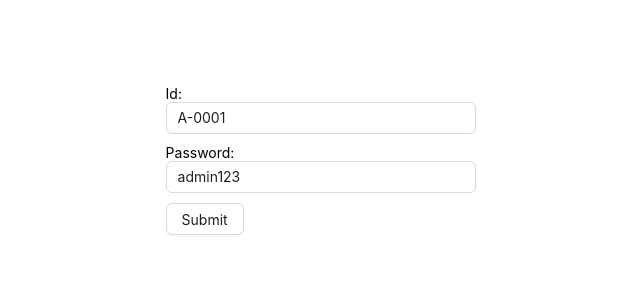
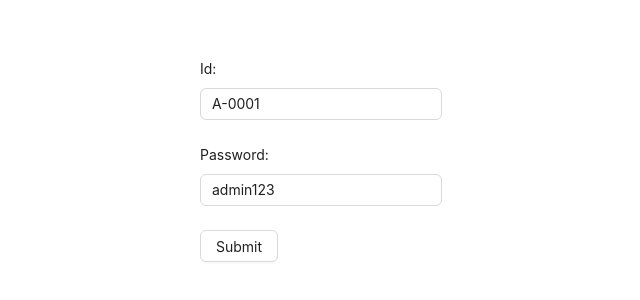
Before and after one commit to miavai649/ph-university-client, a React (Vite) app: page /login in a window 1280 px wide. Shown: the part 240-540 px from the top of the page, without its empty margins (319-959 px from the left). Built offline with nearby package versions, Linux system fonts and the light colour scheme.

Commit message:
create academic semester page initialize and phform and ph input component modified

```diff
--- a/src/components/form/PHForm.tsx
+++ b/src/components/form/PHForm.tsx
@@ -1,3 +1,4 @@
+import { Form } from 'antd'
 import { ReactNode } from 'react'
 import {
   FieldValues,
@@ -26,7 +27,9 @@ const PHForm = ({ onSubmit, children, defaultValues }: TFormProps) => {
 
   return (
     <FormProvider {...methods}>
-      <form onSubmit={methods.handleSubmit(onSubmit)}>{children}</form>
+      <Form layout='vertical' onFinish={methods.handleSubmit(onSubmit)}>
+        {children}
+      </Form>
     </FormProvider>
   )
 }
--- a/src/components/form/PHInput.tsx
+++ b/src/components/form/PHInput.tsx
@@ -1,4 +1,4 @@
-import { Input } from 'antd'
+import { Form, Input } from 'antd'
 import { Controller } from 'react-hook-form'
 
 type TInputProps = {
@@ -10,10 +10,13 @@ type TInputProps = {
 const PHInput = ({ type, name, label }: TInputProps) => {
   return (
     <div style={{ marginBottom: '10px' }}>
-      {label ? label : null}
       <Controller
         name={name}
-        render={({ field }) => <Input {...field} type={type} id={name} />}
+        render={({ field }) => (
+          <Form.Item label={label}>
+            <Input {...field} type={type} id={name} />
+          </Form.Item>
+        )}
       />
     </div>
   )
--- a/src/pages/admin/AcademicManagement/CreateAcademicSemester.tsx
+++ b/src/pages/admin/AcademicManagement/CreateAcademicSemester.tsx
@@ -1,8 +1,23 @@
+import { FieldValues, SubmitHandler } from 'react-hook-form'
+import PHForm from '../../../components/form/PHForm'
+import PHInput from '../../../components/form/PHInput'
+import { Button, Col, Flex } from 'antd'
+
 const CreateAcademicSemester = () => {
+  const onSubmit: SubmitHandler<FieldValues> = (data) => {
+    console.log(data)
+  }
+
   return (
-    <div>
-      <h1>This is CreateAcademicSemester component</h1>
-    </div>
+    <Flex justify='center' align='center'>
+      <Col span={6}>
+        <PHForm onSubmit={onSubmit}>
+          <PHInput type={'text'} name={'name'} label='Name' />
+          <PHInput type={'text'} name={'year'} label='Year' />
+          <Button htmlType='submit'>Submit</Button>
+        </PHForm>
+      </Col>
+    </Flex>
   )
 }
 
```
